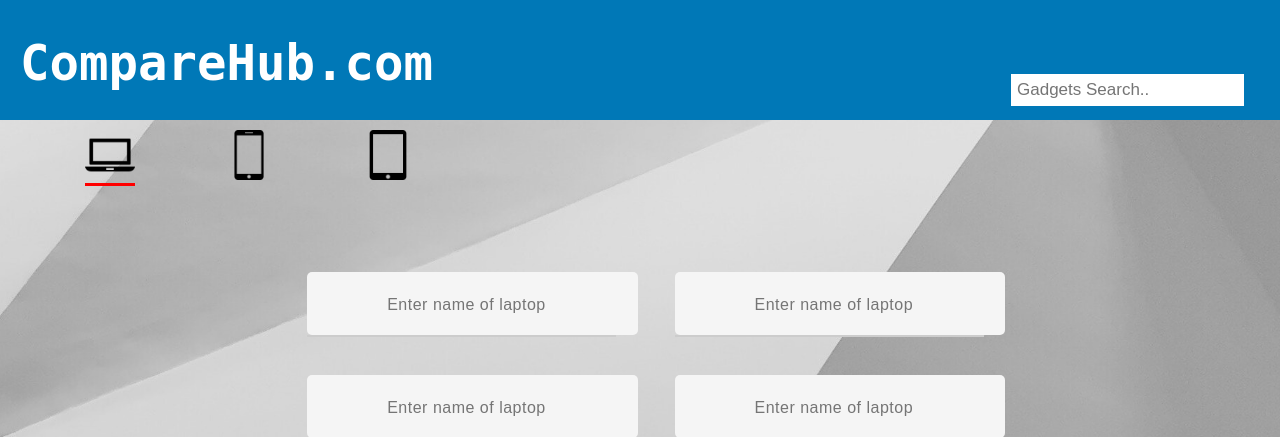
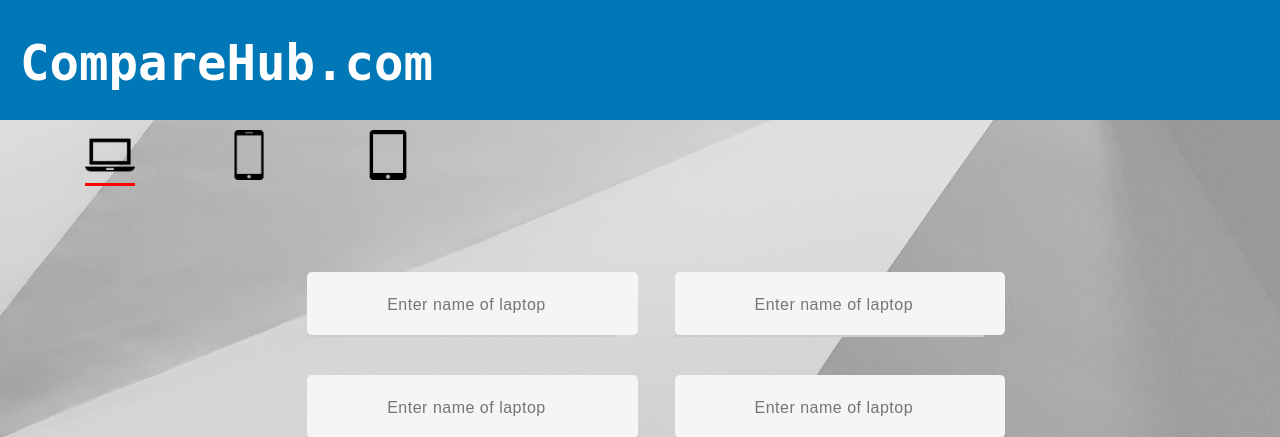
Before and after one commit to AyushD95/Web-Scrapping-for-Product-Comparision, a Flask app: page / in a window 1280 px wide. Shown: the top 437 px of the page. Run offline with Flask 3, Linux system fonts and the light colour scheme; some libraries are stand-ins or nearby versions.

Commit message:
commented gadget search

```diff
--- a/templates/compare2L.html
+++ b/templates/compare2L.html
@@ -195,9 +195,9 @@ input[type="checkbox"] {
     <header>
         <h1>CompareHub.com</h1>
 
-        <div class="search">
+       <!-- <div class="search">
             <input class="search" type="text" placeholder="Gadgets Search..">
-        </div>
+        </div>  -->
 
     </header>
 
--- a/templates/compare2M.html
+++ b/templates/compare2M.html
@@ -196,9 +196,9 @@ input[type="checkbox"] {
     <header>
         <h1>CompareHub.com</h1>
 
-        <div class="search">
+      <!--  <div class="search">
             <input class="search" type="text" placeholder="Gadgets Search..">
-        </div>
+        </div>   -->
 
     </header>
 
--- a/templates/compare2T.html
+++ b/templates/compare2T.html
@@ -198,9 +198,9 @@ input[type="checkbox"] {
     <header>
         <h1>CompareHub.com</h1>
 
-        <div class="search">
+      <!--  <div class="search">
             <input class="search" type="text" placeholder="Gadgets Search..">
-        </div>
+        </div>  -->
 
     </header>
 
--- a/templates/compare3L.html
+++ b/templates/compare3L.html
@@ -194,9 +194,9 @@ input[type="checkbox"] {
     <header>
         <h1>CompareHub.com</h1>
 
-        <div class="search">
+       <!-- <div class="search">
             <input class="search" type="text" placeholder="Gadgets Search..">
-        </div>
+        </div>   -->
 
     </header>
 
--- a/templates/compare3M.html
+++ b/templates/compare3M.html
@@ -196,9 +196,9 @@ input[type="checkbox"] {
     <header>
         <h1>CompareHub.com</h1>
 
-        <div class="search">
+     <!--   <div class="search">
             <input class="search" type="text" placeholder="Gadgets Search..">
-        </div>
+        </div>  -->
 
     </header>
 
--- a/templates/compare3T.html
+++ b/templates/compare3T.html
@@ -197,9 +197,9 @@ input[type="checkbox"] {
     <header>
         <h1>CompareHub.com</h1>
 
-        <div class="search">
+     <!--   <div class="search">
             <input class="search" type="text" placeholder="Gadgets Search..">
-        </div>
+        </div> -->
 
     </header>
 
--- a/templates/compare4L.html
+++ b/templates/compare4L.html
@@ -199,9 +199,9 @@ input[type="checkbox"] {
     <header>
         <h1>CompareHub.com</h1>
 
-        <div class="search">
+       <!-- <div class="search">
             <input class="search" type="text" placeholder="Gadgets Search..">
-        </div>
+        </div> -->
 
     </header>
     <main>
--- a/templates/compare4M.html
+++ b/templates/compare4M.html
@@ -202,9 +202,9 @@ input[type="checkbox"] {
     <header>
         <h1>CompareHub.com</h1>
 
-        <div class="search">
+        <!-- <div class="search">
             <input class="search" type="text" placeholder="Gadgets Search..">
-        </div>
+        </div>  -->
 
     </header>
     <main>
--- a/templates/compare4T.html
+++ b/templates/compare4T.html
@@ -199,9 +199,9 @@ input[type="checkbox"] {
     <header>
         <h1>CompareHub.com</h1>
 
-        <div class="search">
+       <!-- <div class="search">
             <input class="search" type="text" placeholder="Gadgets Search..">
-        </div>
+        </div>  -->
 
     </header>
     <main>
--- a/templates/index.html
+++ b/templates/index.html
@@ -266,9 +266,9 @@ footer {
 <body>
     <header>
         <h1>CompareHub.com</h1>
-        <div class="search">
+       <!-- <div class="search">
         <input class="search" type="text" placeholder="Gadgets Search..">
-    </div>
+    </div> -->
 
     </header>
 
--- a/templates/mob.html
+++ b/templates/mob.html
@@ -274,9 +274,9 @@ footer {
 <body>
     <header>
         <h1>CompareHub.com</h1>
-        <div class="search">
+        <!--<div class="search">
         <input class="search" type="text" placeholder="Gadgets Search..">
-    </div>
+    </div> -->
 
     </header>
 
--- a/templates/tab.html
+++ b/templates/tab.html
@@ -264,9 +264,9 @@ footer {
 <body>
     <header>
         <h1>CompareHub.com</h1>
-        <div class="search">
+        <!-- <div class="search">
         <input class="search" type="text" placeholder="Gadgets Search..">
-    </div>
+    </div> -->
 
     </header>
 
```
